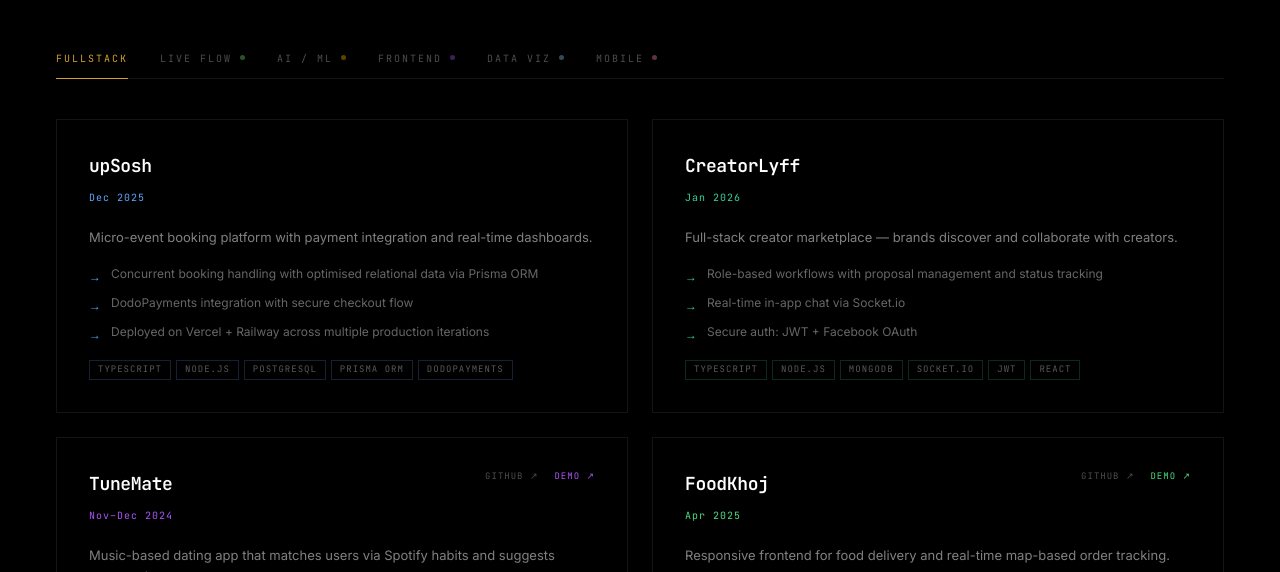
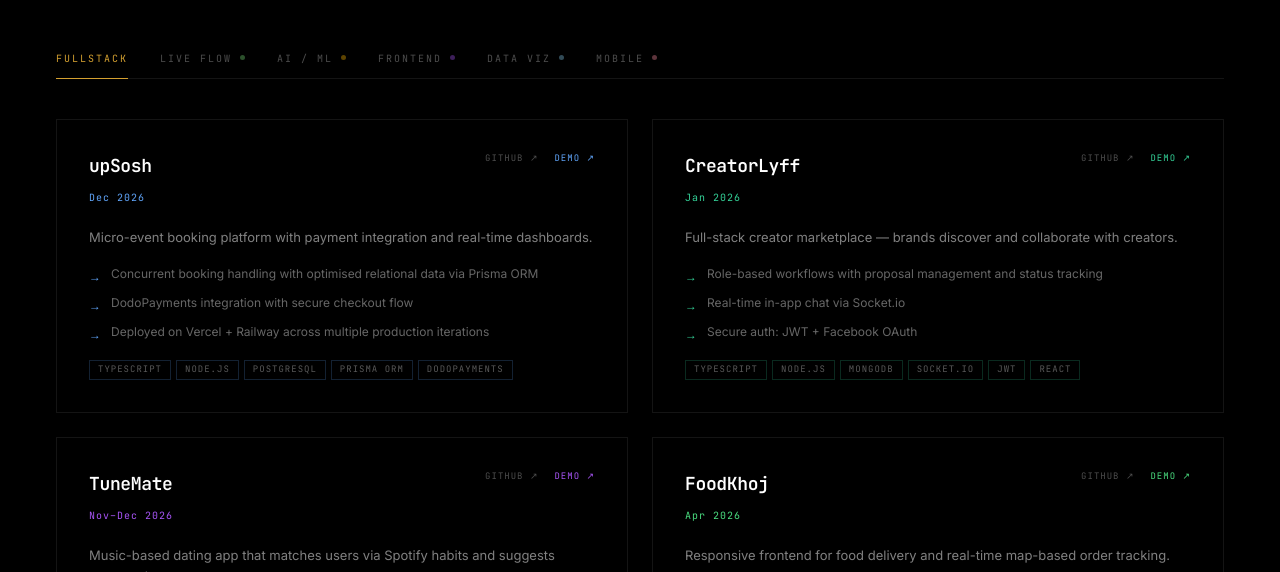
Before and after one commit to ParrvLuthra22/PortfolioParrv, a Next.js app: page / in a window 1280 px wide. Shown: the part 2314-2886 px from the top of the page. Built offline with nearby package versions, Linux system fonts and the light colour scheme.

Commit message:
adding links

```diff
--- a/src/components/Work.tsx
+++ b/src/components/Work.tsx
@@ -21,9 +21,9 @@ const PhoneTiltExperience = dynamic(() => import('./PhoneTiltExperience'),  { ss
 const fullstackProjects = [
   {
     name: 'upSosh',
-    date: 'Dec 2025',
-    github: '',
-    demo: '',
+    date: 'Dec 2026',
+    github: 'https://github.com/ParrvLuthra22/upSosh',
+    demo: 'https://www.upsosh.app/',
     description: 'Micro-event booking platform with payment integration and real-time dashboards.',
     highlights: [
       'Concurrent booking handling with optimised relational data via Prisma ORM',
@@ -36,8 +36,8 @@ const fullstackProjects = [
   {
     name: 'CreatorLyff',
     date: 'Jan 2026',
-    github: '',
-    demo: '',
+    github: 'https://github.com/ParrvLuthra22/creatormarketplace',
+    demo: 'https://creatormarketplace.vercel.app',
     description: 'Full-stack creator marketplace — brands discover and collaborate with creators.',
     highlights: [
       'Role-based workflows with proposal management and status tracking',
@@ -49,7 +49,7 @@ const fullstackProjects = [
   },
   {
     name: 'TuneMate',
-    date: 'Nov–Dec 2024',
+    date: 'Nov–Dec 2026',
     github: 'https://github.com/ParrvLuthra22/musicMatch',
     demo: 'https://music-match-bay.vercel.app',
     description: 'Music-based dating app that matches users via Spotify habits and suggests concert dates.',
@@ -63,7 +63,7 @@ const fullstackProjects = [
   },
   {
     name: 'FoodKhoj',
-    date: 'Apr 2025',
+    date: 'Apr 2026',
     github: 'https://github.com/ParrvLuthra22/FoodKhoj',
     demo: 'https://food-khoj.vercel.app',
     description: 'Responsive frontend for food delivery and real-time map-based order tracking.',
@@ -82,7 +82,7 @@ const aiProjects = [
     outputIdx: 0,
     name: 'Friday',
     date: 'Jan 2026',
-    github: '',
+    github: 'https://github.com/ParrvLuthra22/aiassistantadvanced',
     demo: '',
     description: 'Modular macOS AI assistant with multi-agent pub/sub architecture and fully offline voice stack.',
     highlights: [
@@ -98,8 +98,8 @@ const aiProjects = [
   {
     outputIdx: 1,
     name: 'MMAS',
-    date: 'Apr 2025',
-    github: '',
+    date: 'Apr 2026',
+    github: 'https://github.com/ParrvLuthra22/MMAS',
     demo: '',
     description: 'Multi-Model Agent System — 4-agent research pipeline completing in under 12s.',
     highlights: [
@@ -114,9 +114,9 @@ const aiProjects = [
   {
     outputIdx: 0,
     name: 'PlayerChurnPrediction',
-    date: '2025',
-    github: '',
-    demo: '',
+    date: '2026',
+    github: 'https://github.com/ParrvLuthra22/playerchurndataPrediction',
+    demo: 'https://playerchurndataprediction-jtwb7gzafrrqvx6bm8g2cv.streamlit.app/',
     description: 'ML model predicting player churn in gaming platforms using behavioral data.',
     highlights: [
       'Feature engineering from player session and engagement logs',
@@ -129,8 +129,8 @@ const aiProjects = [
   {
     outputIdx: 1,
     name: 'AIDelegate',
-    date: '2025',
-    github: '',
+    date: '2026',
+    github: 'https://github.com/ParrvLuthra22/AIDelegate',
     demo: '',
     description: 'Autonomous task delegation system that routes tasks to specialised sub-agents.',
     highlights: [
@@ -144,7 +144,7 @@ const aiProjects = [
   {
     outputIdx: 2,
     name: 'GitHub Reviewer',
-    date: '2025',
+    date: '2026',
     github: '',
     demo: '',
     description: 'AI-powered GitHub PR reviewer that gives inline code critique and suggestions.',
```
